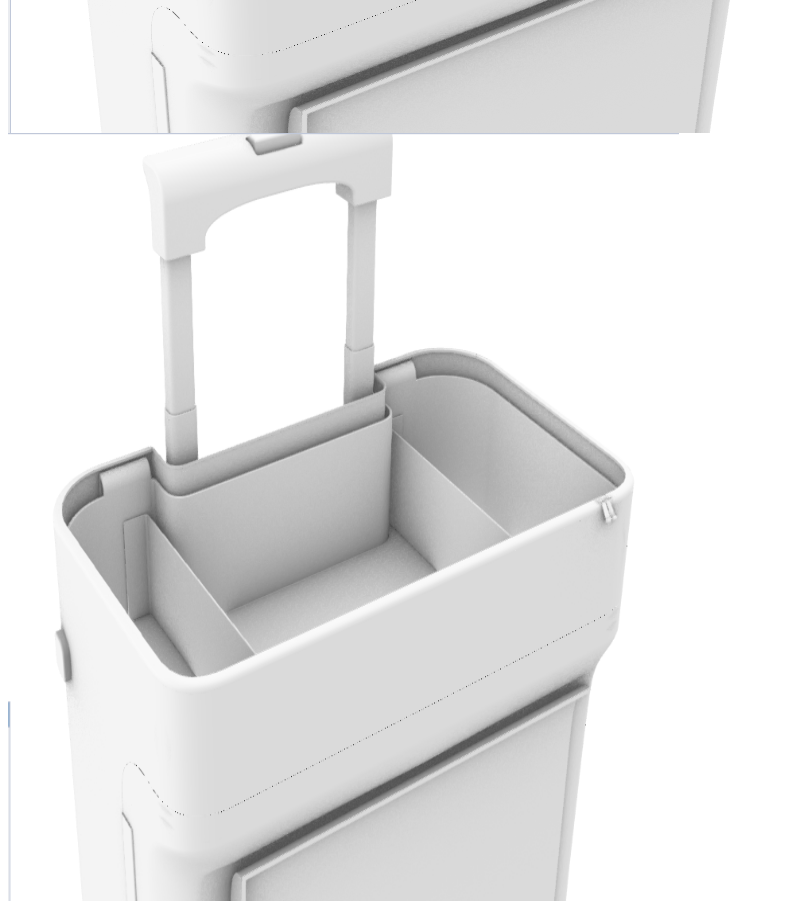
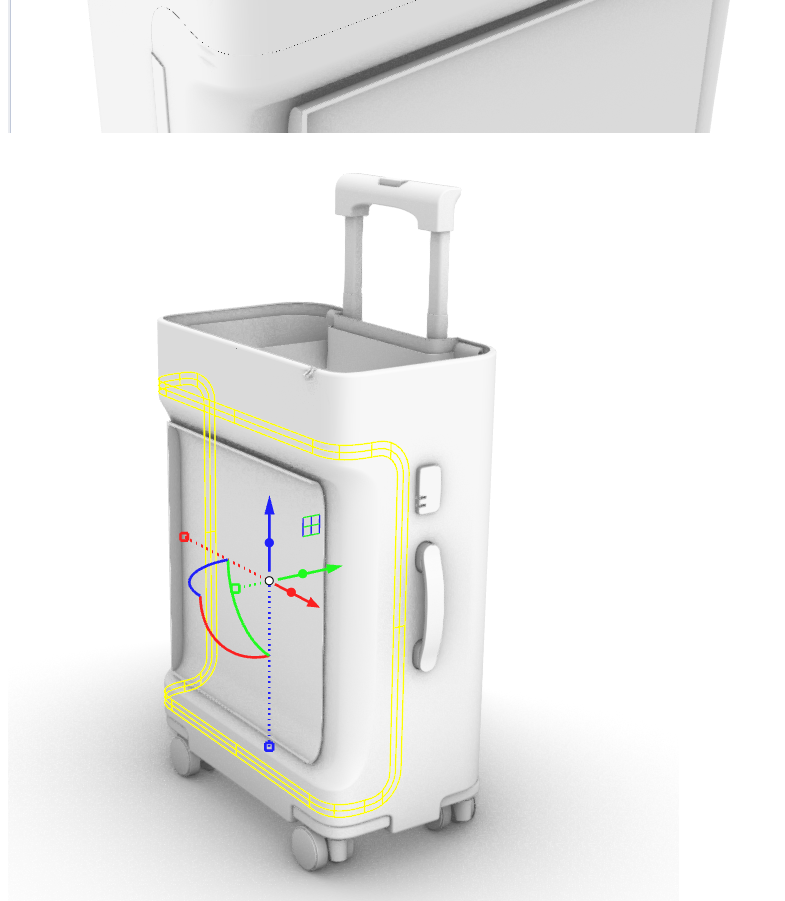
Before and after one commit to ClapppingWill/Clapppingwill.github.io, a plain HTML site: page index.html in a window 1280 px wide. Shown: the part 2380-3281 px from the top of the page, without its empty margins (0-785 px from the left). Drawn offline with Linux system fonts and the light colour scheme.

Commit message:
Update index.html

```diff
--- a/index.html
+++ b/index.html
@@ -4,7 +4,7 @@
 <p>
 <img src="001.png" width="636" height="729" />
 <img src="002.png" width="844" height="700" />
-<img src="002.png" width="671" height="768" />
+<img src="003.png" width="671" height="768" />
 </p>
 <div style="max-width: 1280px; max-height: 707px;">
   <div style="left: 0px; width: 100%; height: 0px; position: relative; padding-bottom: 55.2344%; overflow: hidden;">
```
